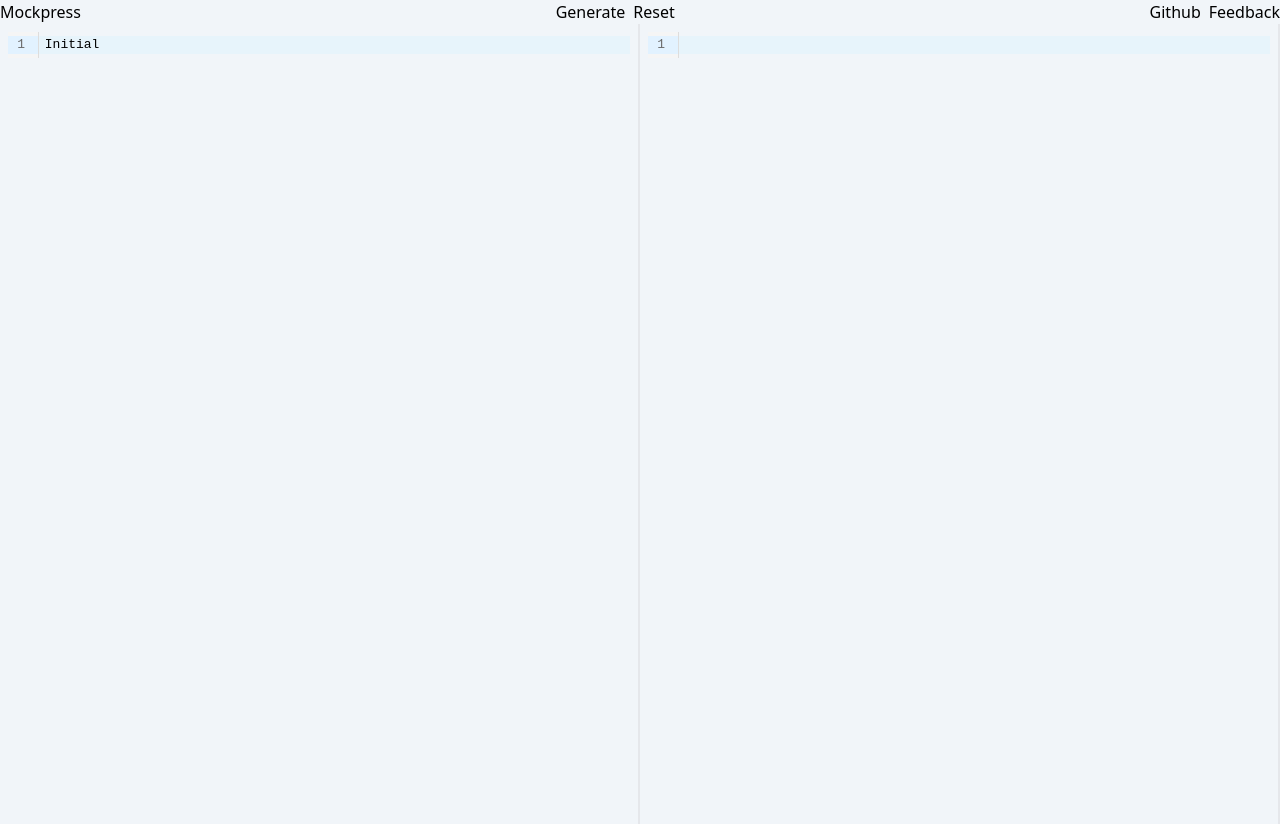
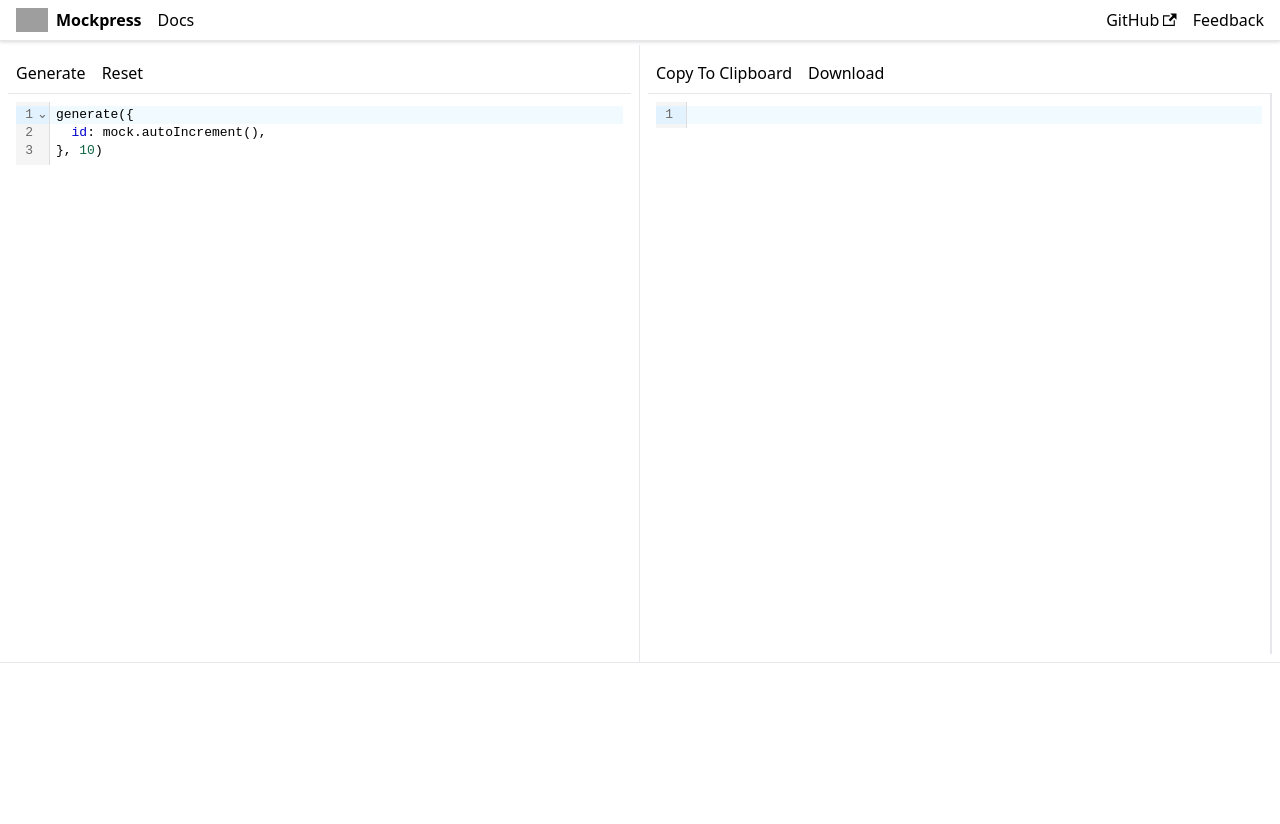
Before and after one commit to MockPress/website, a React app: page / in a window 1280 px wide. After the commit the page ends 800 px from the top, so only its background shows below. Built offline with nearby package versions, Linux system fonts and the light colour scheme; grey boxes are pictures that could not be loaded.

Commit message:
feat: 디자인

```diff
--- a/src/App.tsx
+++ b/src/App.tsx
@@ -1,10 +1,16 @@
 import Editor from "./Editor";
+import Viewer from "./Viewer";
 import "./main.css";
 import { generate, mock } from "mockpress";
 import { useRef, useState } from "react";
 
+const initialCode = `generate({
+  id: mock.autoIncrement(),
+}, 10)`;
+
 const App: React.FC = () => {
-  const codeRef = useRef<string>();
+  const codeRef = useRef<string>(initialCode);
+  const [_, forceUpdate] = useState({});
   const [resultOfGenerate, setResultOfGenerate] = useState<string>("");
 
   const handleGenerateButtonClick = () => {
@@ -20,15 +26,68 @@ const App: React.FC = () => {
     delete window.generate;
     delete window.mock;
   };
-  const handleResetButtonClick = () => {};
+  const handleResetButtonClick = () => {
+    codeRef.current = "";
+    forceUpdate({});
+  };
+  const handleCopyToClipboardButtonClick = () => {
+    window.navigator.clipboard.writeText(resultOfGenerate).then(() => {
+      alert("Copy Complete!");
+    });
+  };
 
   return (
-    <div className="bg-slate-100">
-      <div className="flex justify-between">
-        <div>
-          <a href="/">Mockpress</a>
+    <div className="">
+      <div className="fixed top-0 left-0 right-0 z-10 border-b bg-white drop-shadow">
+        <div className="flex justify-between items-center py-2 px-4">
+          <div className="flex gap-4 items-center">
+            <a href="/" className="flex items-center gap-2">
+              <img
+                className="w-[32px]"
+                src="https://avatars.githubusercontent.com/u/116872366?s=200&v=4"
+              />
+              <b className="black">Mockpress</b>
+            </a>
+            <a
+              href="https://gleeful-cendol-4eaacd.netlify.app/"
+              target="_blank"
+            >
+              Docs
+            </a>
           </div>
-        <div className="flex gap-2">
+          <div className="flex gap-4">
+            <a
+              href="https://github.com/MockPress/mockpress"
+              target="_blank"
+              rel="noopener noreferrer"
+              className="flex items-center gap-1"
+            >
+              <span>GitHub</span>
+              <svg
+                width="13.5"
+                height="13.5"
+                aria-hidden="true"
+                viewBox="0 0 24 24"
+              >
+                <path
+                  fill="currentColor"
+                  d="M21 13v10h-21v-19h12v2h-10v15h17v-8h2zm3-12h-10.988l4.035 4-6.977 7.07 2.828 2.828 6.977-7.07 4.125 4.172v-11z"
+                ></path>
+              </svg>
+            </a>
+            <a
+              href="https://github.com/MockPress/mockpress/discussions"
+              target="_blank"
+            >
+              Feedback
+            </a>
+          </div>
+        </div>
+      </div>
+      <div className="flex pt-[45px] border-b">
+        <div className="w-1/2 p-2 border-r">
+          <div className="p-2 border-b">
+            <div className="flex gap-4">
               <button type="button" onClick={handleGenerateButtonClick}>
                 Generate
               </button>
@@ -36,33 +95,29 @@ const App: React.FC = () => {
                 Reset
               </button>
             </div>
-        <div className="flex gap-2">
-          <a href="github.com">Github</a>
-          <a href="naver.com">Feedback</a>
           </div>
-      </div>
-      <div className="flex">
-        <div className="w-1/2">
-          <div className="p-2 border-r-2 min-h-screen">
+          <div className="p-2 min-h-[70vh]">
             <Editor
-              value={"Initial"}
+              value={codeRef.current}
               onChange={(value) => {
                 codeRef.current = value;
               }}
-              language="javascript"
             />
           </div>
         </div>
-        <div className="w-1/2">
-          <div className="p-2 border-r-2 min-h-screen">
-            <Editor
-              value={resultOfGenerate}
-              onChange={(value) => {
-                console.log("value2 :", value);
-              }}
-              editable={false}
-              language="json"
-            ></Editor>
+        <div className="w-1/2 p-2">
+          <div className="p-2 border-b">
+            <div className="flex gap-4">
+              <button type="button" onClick={handleCopyToClipboardButtonClick}>
+                Copy To Clipboard
+              </button>
+              <button type="button" onClick={handleGenerateButtonClick}>
+                Download
+              </button>
+            </div>
+          </div>
+          <div className="p-2 border-r-2 min-h-[70vh]">
+            <Viewer value={resultOfGenerate} />
           </div>
         </div>
       </div>
--- /dev/null
+++ b/src/Viewer.tsx
@@ -0,0 +1,44 @@
+import { json } from "@codemirror/lang-json";
+import { type ViewUpdate } from "@codemirror/view";
+import { basicSetup, EditorView } from "codemirror";
+import { useEffect, useRef } from "react";
+
+type ViewerProps = {
+  className?: string;
+  value: string;
+};
+
+const Viewer: React.FC<ViewerProps> = ({ className, value }) => {
+  const ref = useRef<HTMLDivElement | null>(null);
+
+  useEffect(() => {
+    const view = new EditorView({
+      extensions: [
+        basicSetup,
+        EditorView.editable.of(false),
+        EditorView.lineWrapping,
+        json(),
+      ],
+      parent: ref.current ?? undefined,
+    });
+
+    const editorValue = view.state.doc.toString();
+    if (value !== editorValue) {
+      view.dispatch({
+        changes: {
+          from: 0,
+          to: editorValue.length,
+          insert: value || "",
+        },
+      });
+    }
+
+    return () => {
+      view.destroy();
+    };
+  }, [value]);
+
+  return <div className={className} ref={ref} />;
+};
+
+export default Viewer;
--- a/tailwind.config.js
+++ b/tailwind.config.js
@@ -2,7 +2,11 @@
 module.exports = {
   content: ["./src/**/*.{html,ts,tsx,js,jsx}"],
   theme: {
-    extend: {},
+    extend: {
+      colors: {
+        black: "#1c1e21",
+      },
+    },
   },
   plugins: [],
 };
```
Lines whose indentation alone changed are shown as unchanged.
